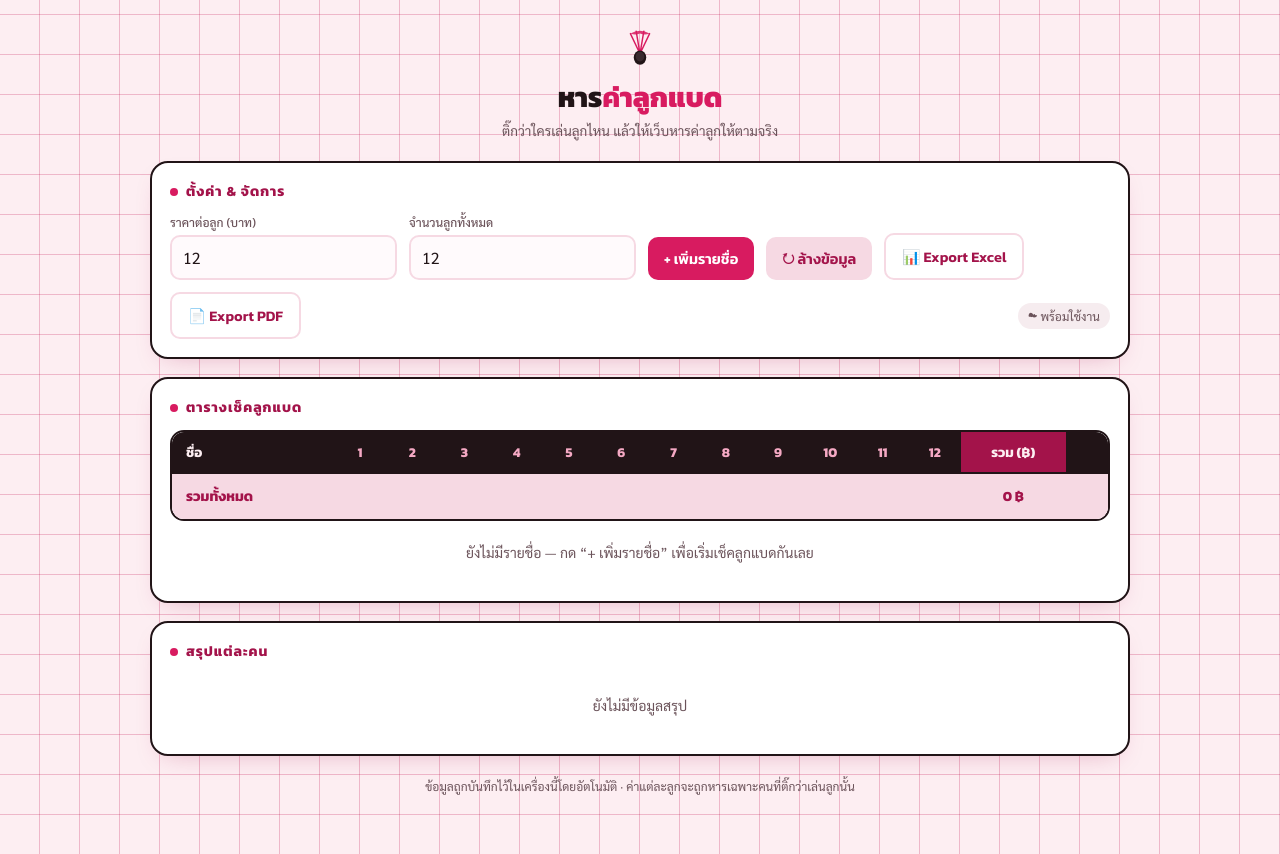
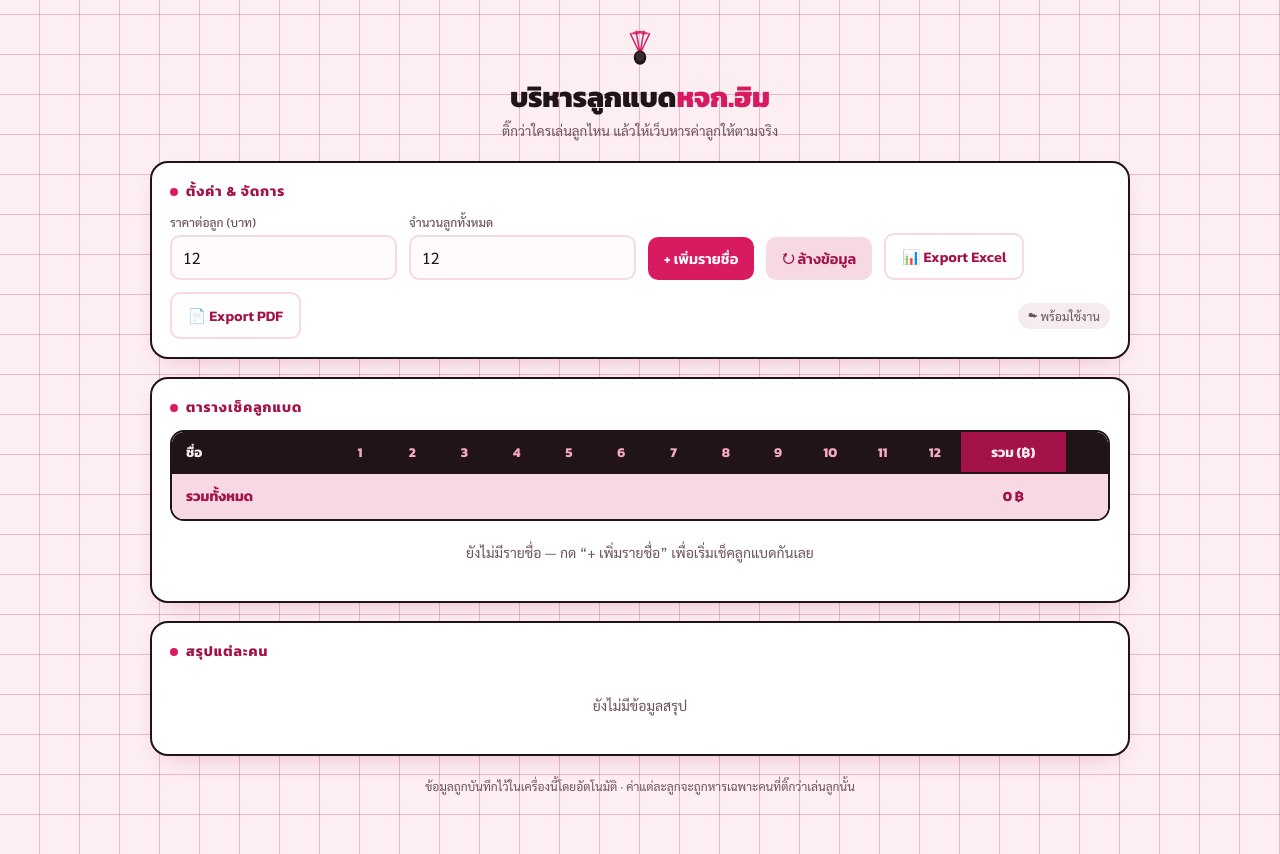
Before and after one commit to TongYI44/Ltd.HIM, a plain HTML site: page index.html in a window 1280 px wide. Drawn offline with nearby package versions, Linux system fonts and the light colour scheme; a script that the page names is missing.

Commit message:
Update index.html

```diff
--- a/index.html
+++ b/index.html
@@ -306,7 +306,7 @@
       <ellipse cx="50" cy="70" rx="13" ry="15" fill="#211417"/>
       <ellipse cx="50" cy="68" rx="9" ry="10" fill="#3a2a2f"/>
     </svg>
-    <h1>หาร<span>ค่าลูกแบด</span></h1>
+    <h1>บริหารลูกแบด<span>หจก.ฮิม </span></h1>
     <div class="sub">ติ๊กว่าใครเล่นลูกไหน แล้วให้เว็บหารค่าลูกให้ตามจริง</div>
   </div>
 
```
